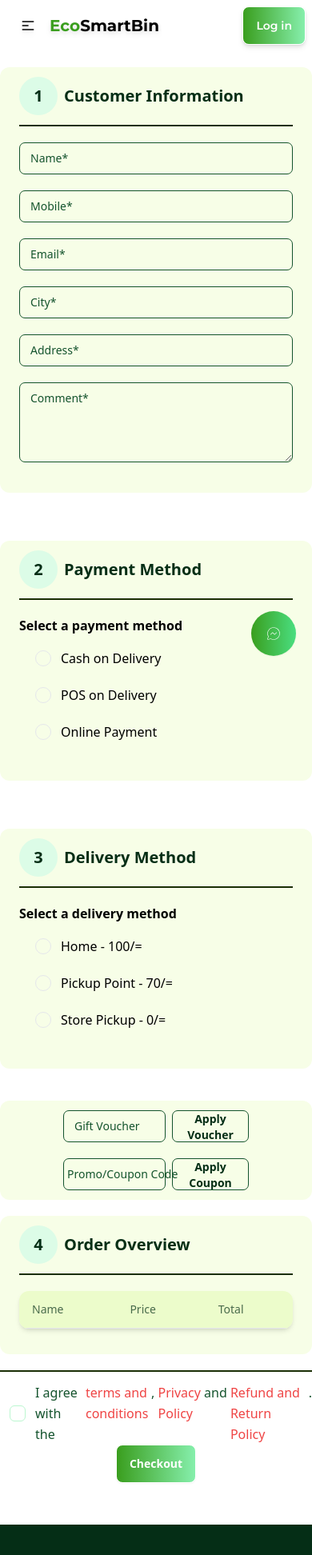
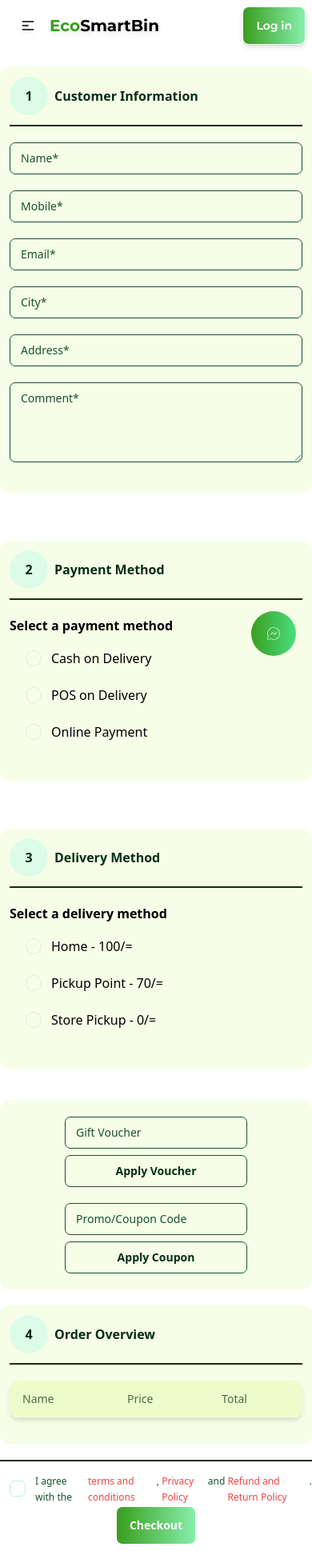
Before and after one commit to Raisul-24/EcoSmart-Bins-client-side, a React (Vite) app: page /checkout in a window 390 px wide. Shown: the top 1944 px of the page at 80% size. Built offline with nearby package versions, Linux system fonts and the light colour scheme; no server answers; what react-chatbot-kit would draw is missing.

Commit message:
[checkout]: make respknsive

```diff
--- a/src/Components/Checkout/Checkout.jsx
+++ b/src/Components/Checkout/Checkout.jsx
@@ -17,12 +17,12 @@ const Checkout = () => {
 //     );
   return (
     <div className="container mx-auto">
-      <div className="grid grid-cols-1 md:grid-cols-3 gap-5">
+      <div className="grid grid-cols-1 md:grid-cols-3 gap-5 md:gap-3 lg:gap-5">
         {/* 1 */}
         <CustomerInfo></CustomerInfo>
         {/* 2 */}
         <div className="md:col-span-2">
-          <div className="grid grid-cols-1 md:grid-cols-2 gap-5">
+          <div className="grid grid-cols-1 md:grid-cols-2 gap-5 md:gap-3 lg:gap-5">
             {/* Payment component */}
             <Payment />
             {/* Delivery component */}
@@ -71,25 +71,25 @@ const Checkout = () => {
               className="mt-px font-light text-green-700 cursor-pointer select-none"
               htmlFor="link"
             >
-              <p className="flex font-sans text-base antialiased font-medium leading-relaxed text-green-900">
+              <p className="flex  text-xs lg:text-base font-medium leading-relaxed text-green-900">
                 I agree with the&nbsp;
                 <a
                   href="#"
-                  className="block font-sans text-base antialiased font-medium leading-relaxed text-red-500 transition-colors hover:underline"
+                  className="block  text-xs lg:text-base font-medium leading-relaxed text-red-500 transition-colors hover:underline"
                 >
                   terms and conditions
                 </a>
                 ,&nbsp;
                 <a
                   href="#"
-                  className="block font-sans text-base antialiased font-medium leading-relaxed text-red-500 transition-colors hover:underline"
+                  className="block  text-xs lg:text-base font-medium leading-relaxed text-red-500 transition-colors hover:underline"
                 >
                   Privacy Policy
                 </a>
                 &nbsp;and&nbsp;
                 <a
                   href="#"
-                  className="block font-sans text-base antialiased font-medium leading-relaxed text-red-500 transition-colors hover:underline"
+                  className="block  text-xs lg:text-base font-medium leading-relaxed text-red-500 transition-colors hover:underline"
                 >
                   Refund and Return Policy
                 </a>
--- a/src/Components/Checkout/CustomerInfo.jsx
+++ b/src/Components/Checkout/CustomerInfo.jsx
@@ -21,12 +21,12 @@ const CustomerInfo = () => {
 
    return (
       <div>
-         <div className="p-3 px-6 rounded-xl bg-lime-50 my-5">
+         <div className="p-3 lg:px-6 rounded-xl bg-lime-50 my-5">
             <div className="flex items-center gap-2 pb-3 border-b-2 border-lime-950 text-green-950">
                <button className="btn-circle bg-green-100 ">
-                  <h2 className="text-xl font-bold text-center p-2">1</h2>
+                  <h2 className="text-base lg:text-xl font-bold text-center p-2">1</h2>
                </button>
-               <h2 className="text-xl font-bold">Customer Information</h2>
+               <h2 className="text-base lg:text-xl font-bold">Customer Information</h2>
             </div>
             <div className="my-5">
                <form onSubmit={handleSubmit(onSubmit)}>
--- a/src/Components/Checkout/Delivery.jsx
+++ b/src/Components/Checkout/Delivery.jsx
@@ -2,12 +2,12 @@
 const Delivery = () => {
    return (
       <div>
-         <div className="p-3 px-6 rounded-xl bg-lime-50 my-5">
+         <div className="p-3 lg:px-6 rounded-xl bg-lime-50 my-5">
             <div className="flex items-center gap-2 pb-3 border-b-2 border-lime-950 text-green-950">
                <button className="btn-circle bg-green-100 ">
-                  <h2 className="text-xl font-bold text-center p-2">3</h2>
+                  <h2 className="text-base lg:text-xl font-bold text-center p-2">3</h2>
                </button>
-               <h2 className="text-xl font-bold">Delivery Method</h2>
+               <h2 className="text-base lg:text-base font-bold">Delivery Method</h2>
             </div>
             <div className="my-5">
                <h2 className="font-semibold">Select a delivery method</h2>
--- a/src/Components/Checkout/OrderOverview.jsx
+++ b/src/Components/Checkout/OrderOverview.jsx
@@ -1,12 +1,12 @@
 const OrderOverview = () => {
   return (
     <div>
-      <div className="p-3 px-6 rounded-xl bg-lime-50 my-5">
+      <div className="p-3 lg:px-6 rounded-xl bg-lime-50 my-5">
         <div className="flex items-center gap-2 pb-3 border-b-2 border-lime-950 text-green-950">
           <button className="btn-circle bg-green-100 ">
-            <h2 className="text-xl font-bold text-center p-2">4</h2>
+            <h2 className="text-base lg:text-xl font-bold text-center p-2">4</h2>
           </button>
-          <h2 className="text-xl font-bold">Order Overview</h2>
+          <h2 className="text-base lg:text-xl font-bold">Order Overview</h2>
         </div>
         <div className="my-5">
           <div className="relative flex flex-col w-full h-full overflow-scroll text-green-950 bg-transparent shadow-md rounded-xl bg-clip-border">
--- a/src/Components/Checkout/Payment.jsx
+++ b/src/Components/Checkout/Payment.jsx
@@ -3,12 +3,12 @@ import React from 'react';
 const Payment = () => {
    return (
       <div>
-         <div className="p-3 px-6 rounded-xl bg-lime-50 my-5">
+         <div className="p-3 lg:px-6 rounded-xl bg-lime-50 my-5">
             <div className="flex items-center gap-2 pb-3 border-b-2 border-lime-950 text-green-950">
                <button className="btn-circle bg-green-100 ">
-                  <h2 className="text-xl font-bold text-center p-2">2</h2>
+                  <h2 className="text-base lg:text-xl font-bold text-center p-2">2</h2>
                </button>
-               <h2 className="text-xl font-bold">Payment Method</h2>
+               <h2 className="text-base lg:text-xl font-bold">Payment Method</h2>
             </div>
             <div className="my-5">
                <h2 className="font-semibold">Select a payment method</h2>
--- a/src/Components/Checkout/Voucher.jsx
+++ b/src/Components/Checkout/Voucher.jsx
@@ -14,13 +14,13 @@ const Voucher = () => {
    };
    return (
       <div>
-         <div className="p-3 px-6 rounded-xl bg-lime-50 my-5">
+         <div className="p-3 py-5 rounded-xl bg-lime-50 my-5">
 
 
             <form onSubmit={handleSubmit(onSubmit)}>
                <div className="flex flex-col lg:flex-row justify-between items-center gap-5 text-green-950">
-                  <div className="flex gap-2 justify-between items-center">
-                     <div class="relative h-10 w-32 md:w-60">
+                  <div className="flex flex-col md:flex-row gap-2 justify-between items-center">
+                     <div class="relative h-10 w-full md:w-60">
                         <input type='text' {...register("voucher")}
                            class="peer h-full w-full rounded-[7px] border border-green-900 border-t-transparent bg-transparent px-3 py-2.5 font-sans text-sm font-normal text-green-950 outline outline-0 transition-all placeholder-shown:border placeholder-shown:border-green-900 placeholder-shown:border-t-green-900 focus:border-2 focus:border-green-900 focus:border-t-transparent focus:outline-0 disabled:border-0 disabled:bg-blue-gray-50"
                            placeholder='' />
@@ -29,11 +29,11 @@ const Voucher = () => {
                            Gift Voucher
                         </label>
                      </div>
-                     <button className="btn btn-sm btn-outline h-10 w-24 md:w-32 text-sm text-center rounded-[7px] border border-green-900 ">Apply Voucher</button>
+                     <button className="btn btn-sm btn-outline h-10 w-full md:w-32 text-sm text-center rounded-[7px] border border-green-900 ">Apply Voucher</button>
                   </div>
                   {/*  */}
-                  <div className="flex gap-2 justify-between items-center">
-                     <div class="relative h-10 w-32 md:w-60">
+                  <div className="flex flex-col md:flex-row gap-2 justify-between items-center">
+                     <div class="relative h-10 w-full md:w-60">
                         <input type='text' {...register("voucher")}
                            class="peer h-full w-full rounded-[7px] border border-green-900 border-t-transparent bg-transparent px-3 py-2.5 font-sans text-sm font-normal text-green-950 outline outline-0 transition-all placeholder-shown:border placeholder-shown:border-green-900 placeholder-shown:border-t-green-900 focus:border-2 focus:border-green-900 focus:border-t-transparent focus:outline-0 disabled:border-0 disabled:bg-blue-gray-50"
                            placeholder='' />
@@ -42,7 +42,7 @@ const Voucher = () => {
                            Promo/Coupon Code
                         </label>
                      </div>
-                     <button className="btn btn-sm btn-outline h-10 w-24 md:w-32 text-sm text-center rounded-[7px] border border-green-900 ">Apply Coupon</button>
+                     <button className="btn btn-sm btn-outline h-10 w-full md:w-32 text-sm text-center rounded-[7px] border border-green-900 ">Apply Coupon</button>
                   </div>
 
                </div>
```
Also changed, not shown: 1 other file (tests, documents, lock files or other folders).
